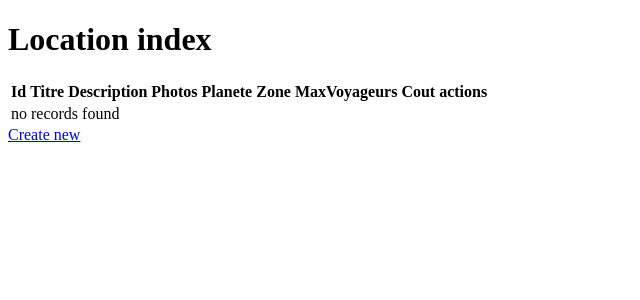
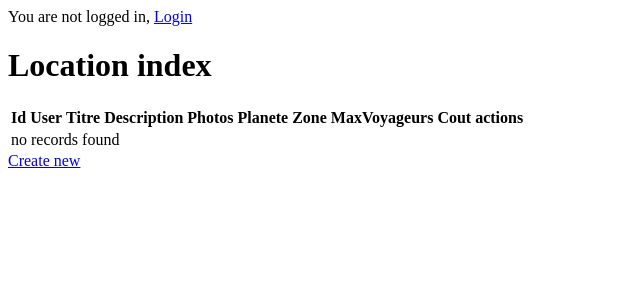
Before and after one commit to John-Rep/AstroLogement, a Symfony app: template AstroLogement/templates/location/index.html.twig in a window 1280 px wide. Shown: the top 300 px of the page, without its empty margins (0-640 px from the left). Run offline with Twig, Linux system fonts and the light colour scheme; the template is opened without the code that fills it, so the values that code supplies are empty; some libraries are stand-ins or nearby versions.

Commit message:
feat : Uniquement les utilisateurs enregistrés peuvent créer des nouvelles locations

```diff
--- a/AstroLogement/src/Controller/LocationController.php
+++ b/AstroLogement/src/Controller/LocationController.php
@@ -31,6 +31,7 @@ final class LocationController extends AbstractController{
         $form->handleRequest($request);
 
         if ($form->isSubmitted() && $form->isValid()) {
+            $location->setUser($this->getUser());
             $entityManager->persist($location);
             $entityManager->flush();
 
--- a/AstroLogement/src/Form/LocationType.php
+++ b/AstroLogement/src/Form/LocationType.php
@@ -20,10 +20,6 @@ class LocationType extends AbstractType
             ->add('zone')
             ->add('maxVoyageurs')
             ->add('cout')
-            ->add('user', EntityType::class, [
-                'class' => User::class,
-                'choice_label' => 'id',
-            ])
         ;
     }
 
--- a/AstroLogement/templates/base.html.twig
+++ b/AstroLogement/templates/base.html.twig
@@ -11,6 +11,15 @@
         {% endblock %}
     </head>
     <body>
+        {% if app.user %}
+            <div class="mb-3">
+                You are logged in as {{ app.user.email }}, <a href="{{ path('app_logout') }}">Logout</a><br>
+            </div>
+        {% else %}
+            <div class="mb-3">
+                You are not logged in, <a href="{{ path('app_login') }}">Login</a>
+            </div>
+        {% endif %}
         {% block body %}{% endblock %}
     </body>
 </html>
--- a/AstroLogement/templates/location/edit_photo.html.twig
+++ b/AstroLogement/templates/location/edit_photo.html.twig
@@ -32,4 +32,5 @@
 
     <a href="{{ path('app_location_photo_add', {'id': location.id}) }}">ajouter photo</a>
     <a href="{{ path('app_location_edit', {'id': location.id}) }}">back to edit</a>
+    <a href="{{ path('app_location_index') }}">back to list</a>
 {% endblock %}
--- a/AstroLogement/templates/location/index.html.twig
+++ b/AstroLogement/templates/location/index.html.twig
@@ -9,6 +9,7 @@
         <thead>
             <tr>
                 <th>Id</th>
+                <th>User</th>
                 <th>Titre</th>
                 <th>Description</th>
                 <th>Photos</th>
@@ -23,6 +24,7 @@
         {% for location in locations %}
             <tr>
                 <td>{{ location.id }}</td>
+                <td>{{ location.user.email }}</td>
                 <td>{{ location.titre }}</td>
                 <td>{{ location.description }}</td>
                 <td>
```
Also changed, not shown: 1 other file.
